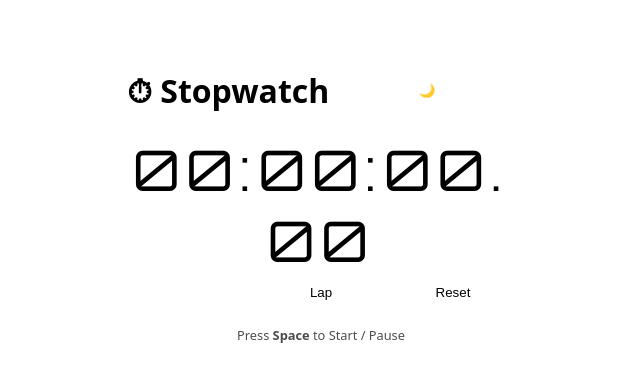
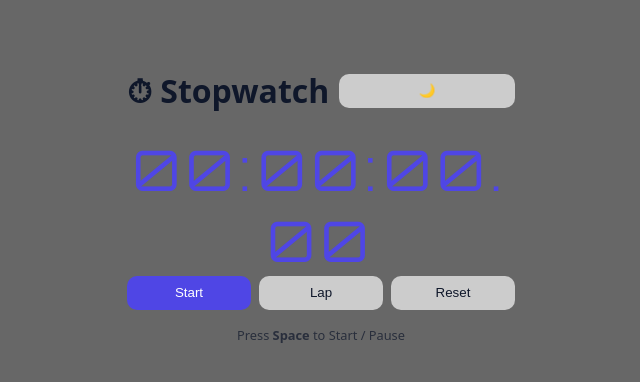
Before and after one commit to Interstellarr-Guy/stopwatch-advanced, a React (Vite) app: page / in a window 1280 px wide. Shown: the top 382 px of the page, without its empty margins (319-959 px from the left). Built offline with nearby package versions, Linux system fonts and the light colour scheme.

Commit message:
default theme UI fix

```diff
--- a/src/index.css
+++ b/src/index.css
@@ -2,13 +2,13 @@ html,
 body {
   overflow-x: hidden;
 }
-/*
+
 :root {
-  --bg: #ffffff;
+  --bg: #676767;
   --text: #0f172a;
-  --card: #f1f5f9;
+  --card: #cccccc;
   --accent: #4f46e5;
-} */
+}
 
 #root {
   max-width: 1280px;
@@ -138,7 +138,7 @@ button.secondary {
 
 .lap-item {
   display: flex;
-  gap: 10px;
+  gap: 8px;
   align-items: center;
 
   animation: slideIn 0.3s ease-out both;
@@ -174,9 +174,9 @@ li{
 }
 .lap-item {
   display: grid;
-  grid-template-columns: 4ch 12ch 200px;
+  grid-template-columns: 4ch 12ch 150px;
   align-items: center;
-  gap: 12px;
+  gap: 8px;
   border-radius: 6px;
   transition: background-color 0.2s ease;
   min-width: 0;
```
